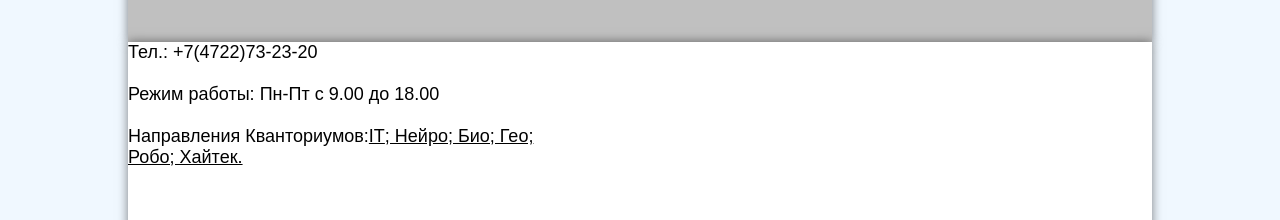
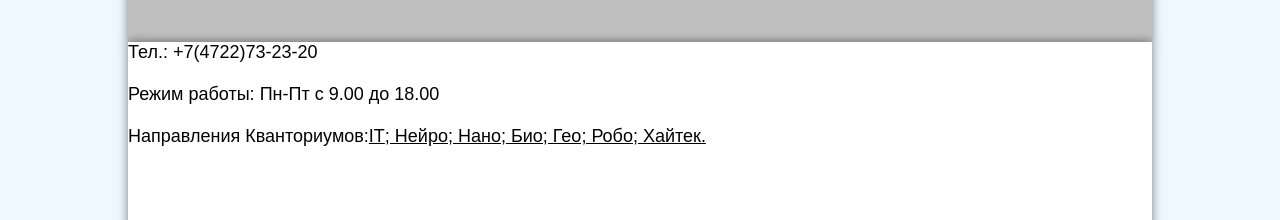
Before and after one commit to it-table/it-table.github.io, a plain HTML site: page number.html in a window 1280 px wide. Shown: the part 148-368 px from the top of the page. Drawn offline with Linux system fonts and the light colour scheme.

Commit message:
Add files via upload

```diff
--- a/number.html
+++ b/number.html
@@ -40,7 +40,7 @@
 	Режим работы: Пн-Пт с 9.00 до 18.00<br>
 	<br>
 	Направления Кванториумов:</span><span class="style1">IT<span lang="ru">;
-	Нейро; Био; Гео; <br>
+	Нейро; Нано</span><span lang="en-us">;</span><span lang="ru"> Био; Гео;
 	Робо; Хайтек.</span></span></div>
 	<div class="number2"><span lang="ru">Где мы находимся?</span></div>
 	<div class="number3"><iframe src="https://www.google.com/maps/embed?pb=!1m18!1m12!1m3!1d1267.346104006363!2d36.54631271943151!3d50.55849365069699!2m3!1f0!2f0!3f0!3m2!1i1024!2i768!4f13.1!3m3!1m2!1s0x0%3A0xe02ccb88b0f65bf1!2z0JHQtdC70LPQvtGA0L7QtNGB0LrQuNC5INC00LXRgtGB0LrQuNC5INGC0LXRhdC90L7Qv9Cw0YDQuiAi0JrQstCw0L3RgtC-0YDQuNGD0Lwi!5e0!3m2!1sru!2sru!4v1585929163980!5m2!1sru!2sru" width="1080" height="550" frameborder="0" style="border:0;" allowfullscreen="" aria-hidden="false" tabindex="0"></iframe></div>
```
